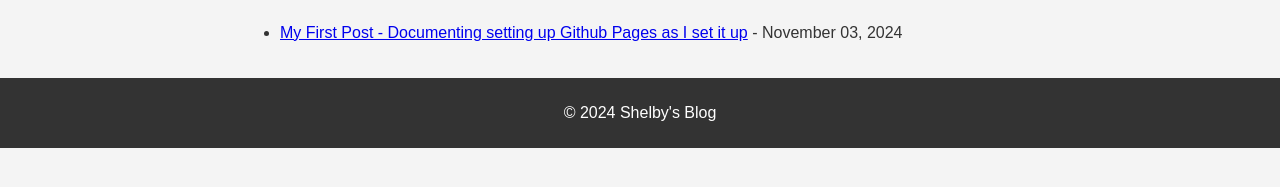
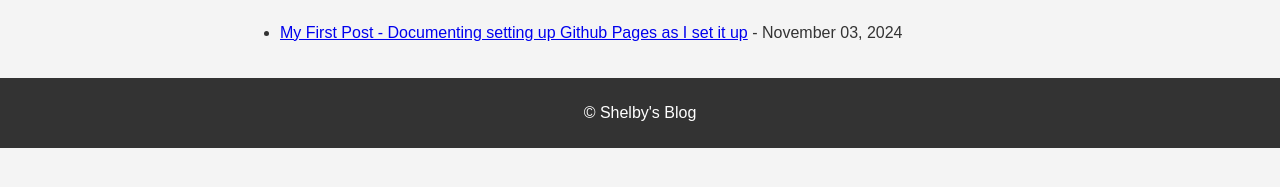
Before and after one commit to snelzing/scootergirl.github.io, a Jekyll site: the page built from index.md, in a window 1280 px wide. Shown: the part 300-487 px from the top of the page. Built offline with Jekyll 4.4.1, drawn with Linux system fonts in a browser that asks for light colours.

Commit message:
Update default.html

```diff
--- a/_layouts/default.html
+++ b/_layouts/default.html
@@ -3,8 +3,8 @@
 <head>
     <meta charset="UTF-8">
     <meta name="viewport" content="width=device-width, initial-scale=1.0">
+    <link rel="stylesheet" href="/styles.css">
     <title>{{ page.title }}</title>
-    <link rel="stylesheet" href="/styles.css"> <!-- Link to your CSS file -->
 </head>
 <body>
     <header>
@@ -18,13 +18,11 @@
             </ul>
         </nav>
     </header>
-
     <main>
         {{ content }}
     </main>
-
     <footer>
-        <p>&copy; 2024 Shelby's Blog</p>
+        <p>&copy; {{ site.year }} {{ site.title }}</p>
     </footer>
 </body>
 </html>
```
Lines whose indentation alone changed are shown as unchanged.
